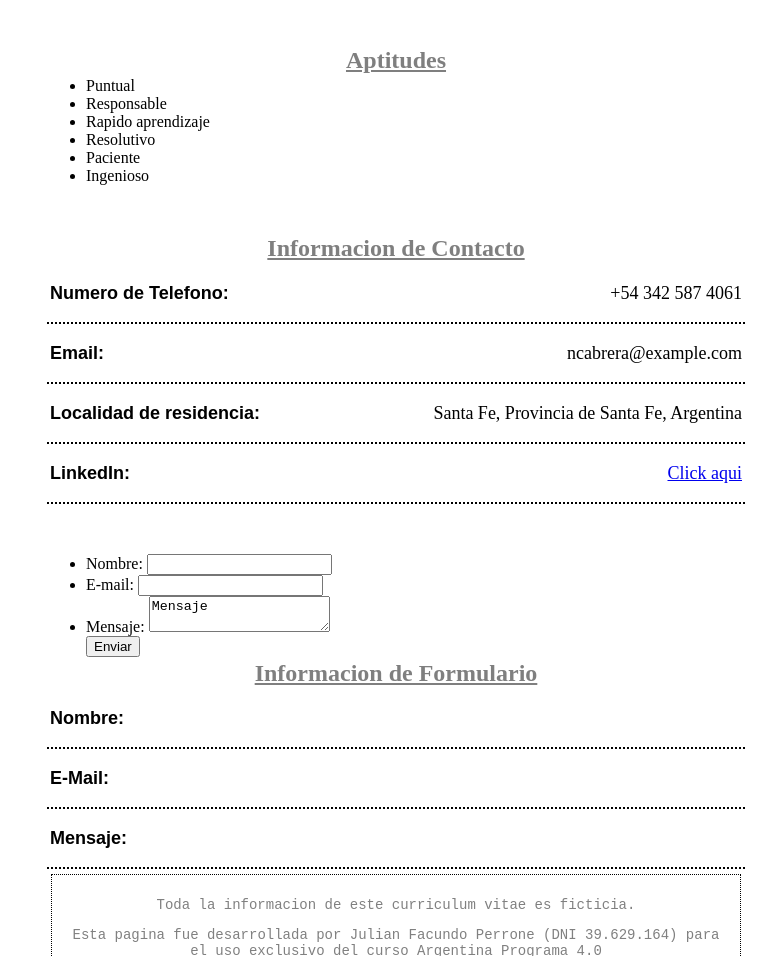
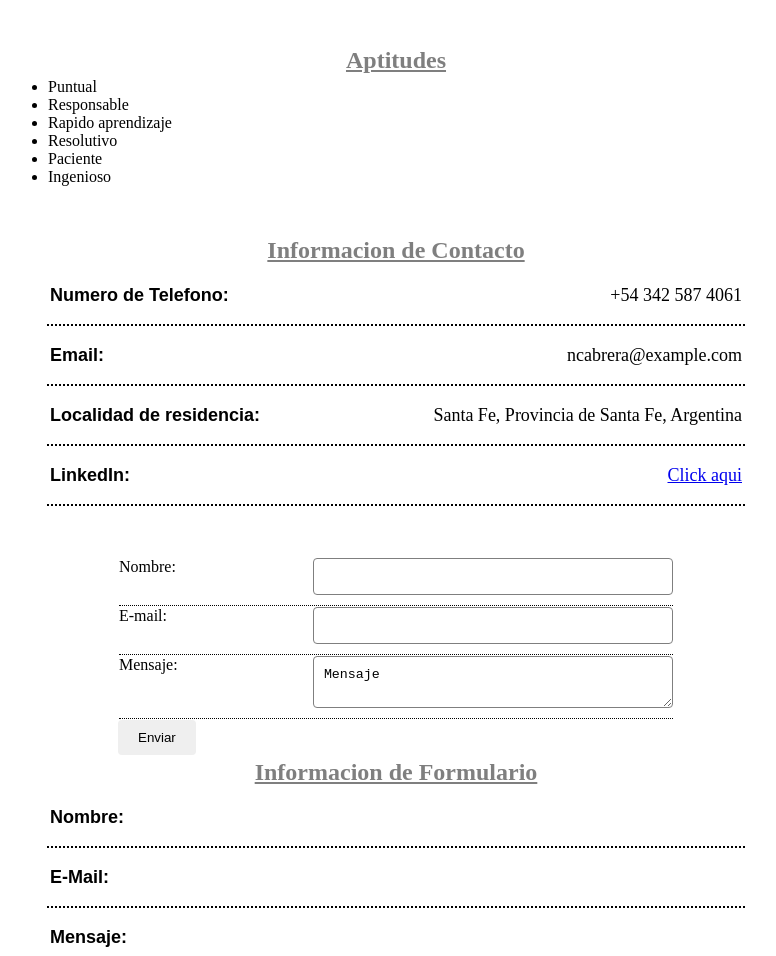
Before and after one commit to julianperrone/CV, a plain HTML site: page index.html in a window 1280 px wide. Shown: the part 2262-3218 px from the top of the page, without its empty margins (244-1020 px from the left). Drawn offline with Linux system fonts and the light colour scheme.

Commit message:
Added form css

```diff
--- a/CSS/mediaquerys.css
+++ b/CSS/mediaquerys.css
@@ -1,17 +1,3 @@
-/*Configuracion de grilla*/
-.col-1 {width: 8.33%;}
-.col-2 {width: 16.66%;}
-.col-3 {width: 25%;}
-.col-4 {width: 33.33%;}
-.col-5 {width: 41.66%;}
-.col-6 {width: 50%;}
-.col-7 {width: 58.33%;}
-.col-8 {width: 66.66%;}
-.col-9 {width: 75%;}
-.col-10 {width: 83.33%;}
-.col-11 {width: 91.66%;}
-.col-12 {width: 100%;}
-
 @media (min-width: 768px){
     body{
         max-width: 700px;
@@ -44,15 +30,12 @@
         margin: 5px;
         padding: 8px;
         font-size: 14px;
-
     }
     h1{
         font-size: 32px;
-
     }
     h3{
         font-size: 24px;
-
     }
     h4{
         font-size: 20px;
@@ -63,5 +46,4 @@
     p.info{
         font-size: 18px;
     }
-
 }
--- a/CSS/styles.css
+++ b/CSS/styles.css
@@ -38,15 +38,23 @@ div.exp-block{
     border: 1px solid black;
     padding: 2px;
 }
+div.form{
+    margin: 1px;
+    max-width: 100%;
+    display: flex;
+    border-bottom: dotted 1px black;
+    vertical-align: middle;
+
+}
 ul{
-    margin: auto;
+    margin: 1px;
+    padding: 1px;
     display: block;
     max-width: 100%;
     align-content: center;
     font-family: 'Times New Roman';
     font-size: 12px;
 }
-
 footer{
     margin: 1px;
     padding: 5px;
@@ -56,7 +64,6 @@ footer{
     text-align: center;
     color: gray;
 }
-
 /*Elementos*/
 h1{
     text-align: center;
@@ -64,7 +71,6 @@ h1{
     font-family: Arial;
     font-size: 24px;
 }
-
 h3{
     margin: 3px;
     text-align: center;
@@ -100,7 +106,6 @@ a#top-menu{
     font-family: Arial;
     font-weight: bold;
     text-decoration: none;
-
 }
 p.category{
     width: 50%;
@@ -119,5 +124,33 @@ p.info{
     vertical-align: middle;
     font-family: 'Times New Roman';
     font-size: 14px;
+}
+form {
+    max-width: 100%;
+    margin: 0 10%;
+}
 
+label {
+    display: inline-block;
+    width: 30%;
+    text-align: left;
+    padding-right: 5%;
+    margin-bottom: 10px;
 }
+
+input, textarea {
+    display: inline-block;
+    width: 65%;
+    padding: 10px;
+    border-radius: 4px;
+    border: 1px solid #7F7F7F;
+    box-sizing: border-box;
+    margin-bottom: 10px;
+}
+
+button{
+    padding: 10px 20px;
+    border: none;
+    border-radius: 4px;
+    cursor: pointer;
+}
--- a/index.html
+++ b/index.html
@@ -157,18 +157,18 @@
         <section id="form">
             <form>
                 <ul>
-                    <li>
+                    <div class="form">
                         <label for="name">Nombre:</label>
                         <input type="text" id="name" name="name"/>
-                    </li>
-                    <li>
+                    </div>
+                    <div class="form">
                         <label for="mail">E-mail:</label>
                         <input type="email" id="email" name="email" />
-                    </li>
-                    <li>
+                    </div>
+                    <div class="form">
                         <label for="message">Mensaje:</label>
                         <textarea id="message" name="msg">Mensaje</textarea>
-                    </li>
+                    </div>
                     <button onclick=printform() type="button" id="send">Enviar</button>
                 </ul>
             </form>
```
